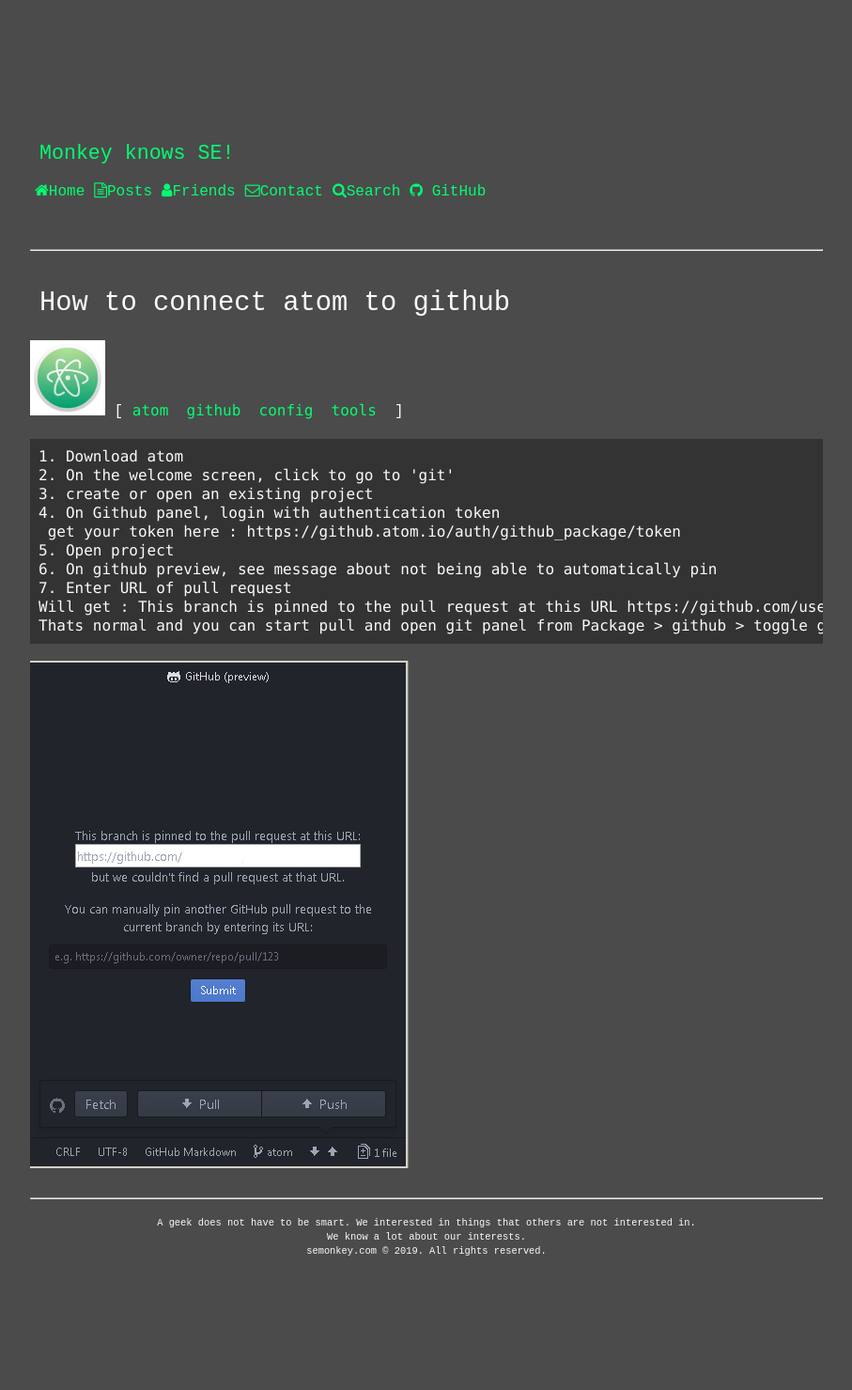
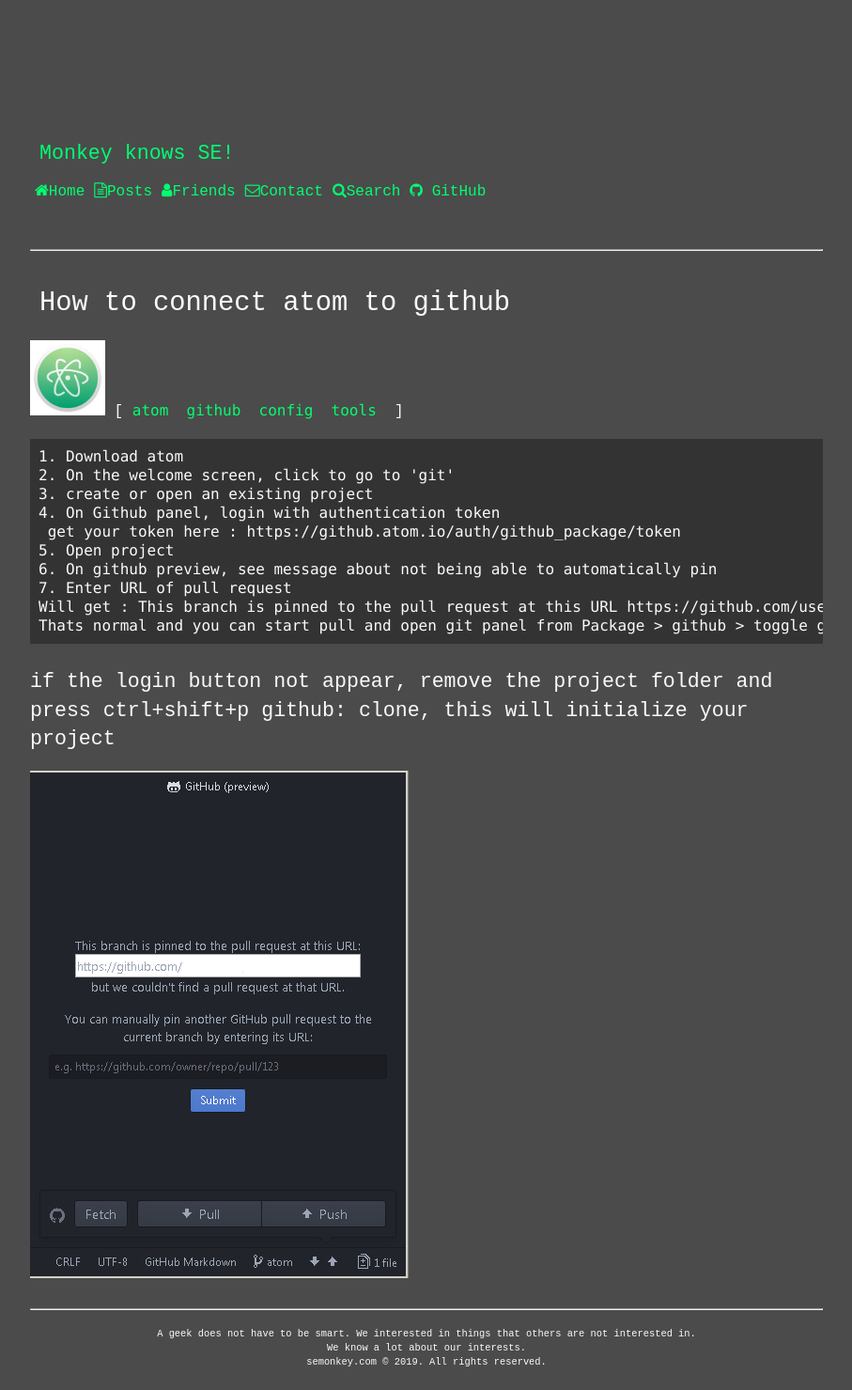
Before and after one commit to lumiere000/blog, a Jekyll site: the page built from _posts/2017-11-10-atom.md, in a window 1280 px wide. Shown: the whole page at 94% size, without its empty margins (186-1093 px from the left). Built offline with Jekyll 4.4.1, drawn with Linux system fonts in a browser that asks for light colours; nearby versions of some CDN libraries; before the commit the page ends 1362 px from its top, so only the background shows below that.

Commit message:
add reference

```diff
--- a/_posts/2017-11-10-atom.md
+++ b/_posts/2017-11-10-atom.md
@@ -17,4 +17,6 @@
     Will get : This branch is pinned to the pull request at this URL https://github.com/username/ but we couldn't find a pull request at that URL.
     Thats normal and you can start pull and open git panel from Package > github > toggle git tab commit > push
 
+### if the login button not appear, remove the project folder and press ctrl+shift+p github: clone, this will initialize your project
+
 ![atom_cap1](/img/atom_cap1.png)
```
